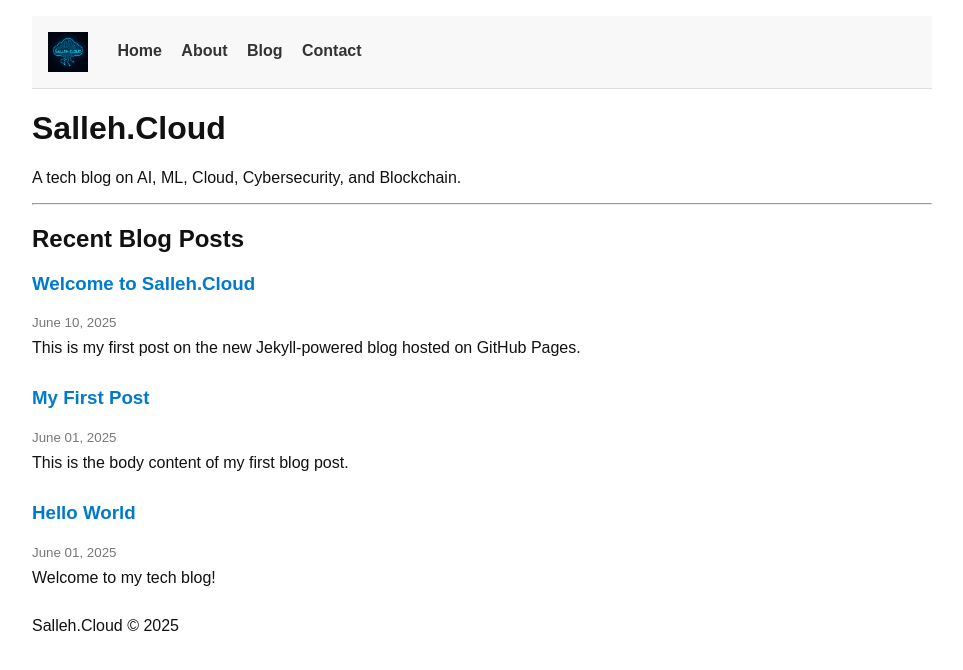
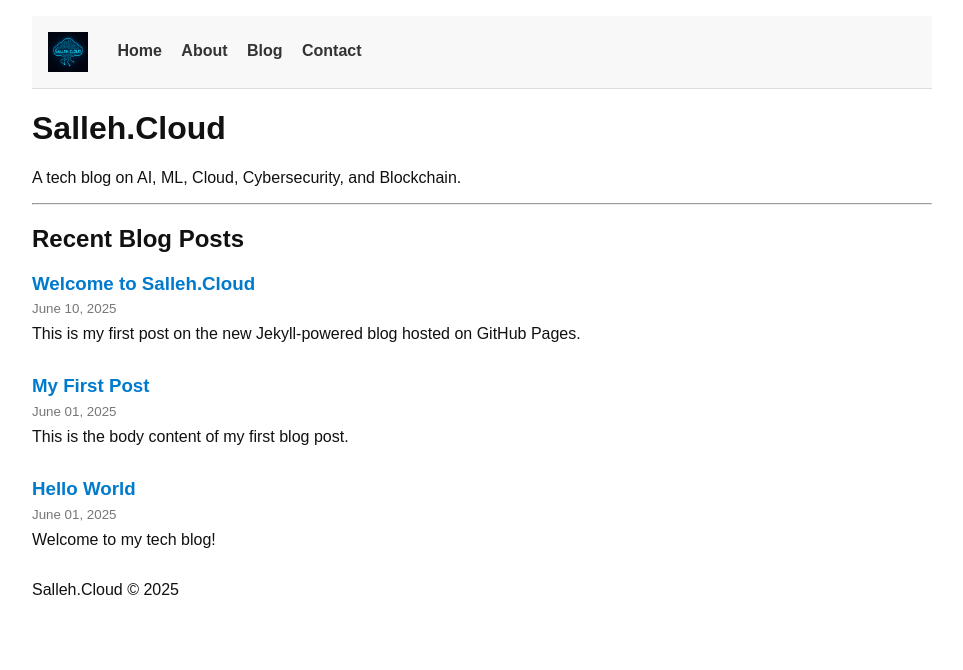
Before and after one commit to Sahshim/salleh-tech-blog, a Jekyll site: the page built from index.html, in a window 1280 px wide. Shown: the top 670 px of the page, without its empty margins (158-1121 px from the left). Built offline with Jekyll 4.4.1, drawn with Linux system fonts in a browser that asks for light colours.

Commit message:
Update styles.css

```diff
--- a/assets/styles.css
+++ b/assets/styles.css
@@ -61,3 +61,11 @@
 section small {
   color: #777;
 }
+
+/* assets/styles.css */
+.post-excerpt {
+  margin-bottom: 2rem;
+}
+.post-excerpt h3 {
+  margin-bottom: 0.3rem;
+}
```
